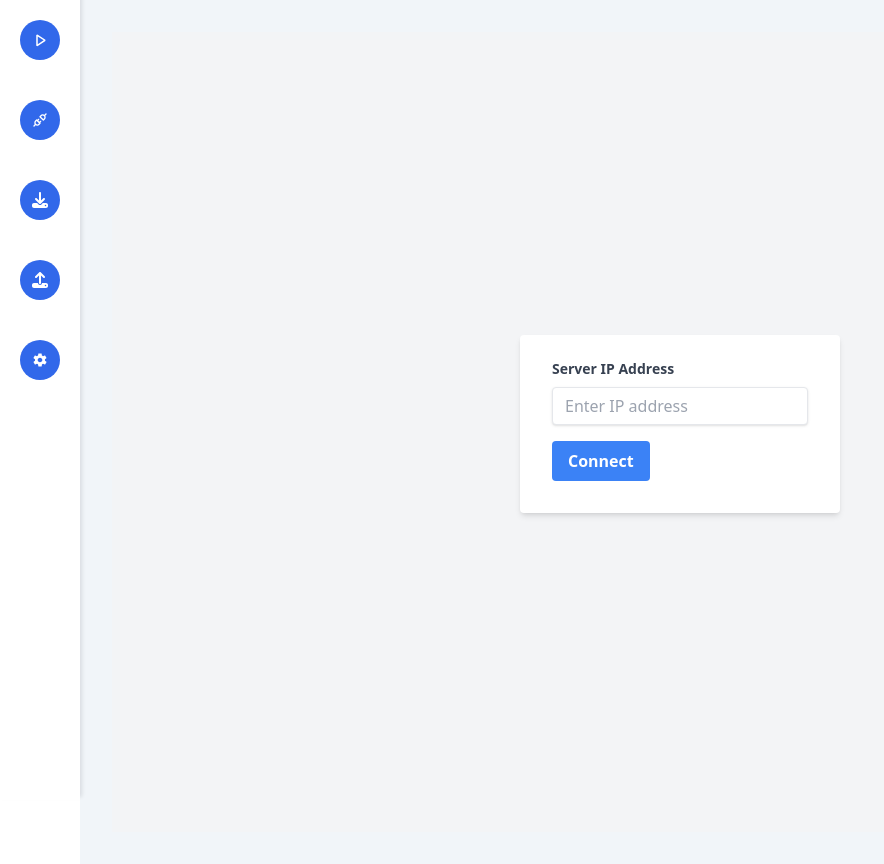
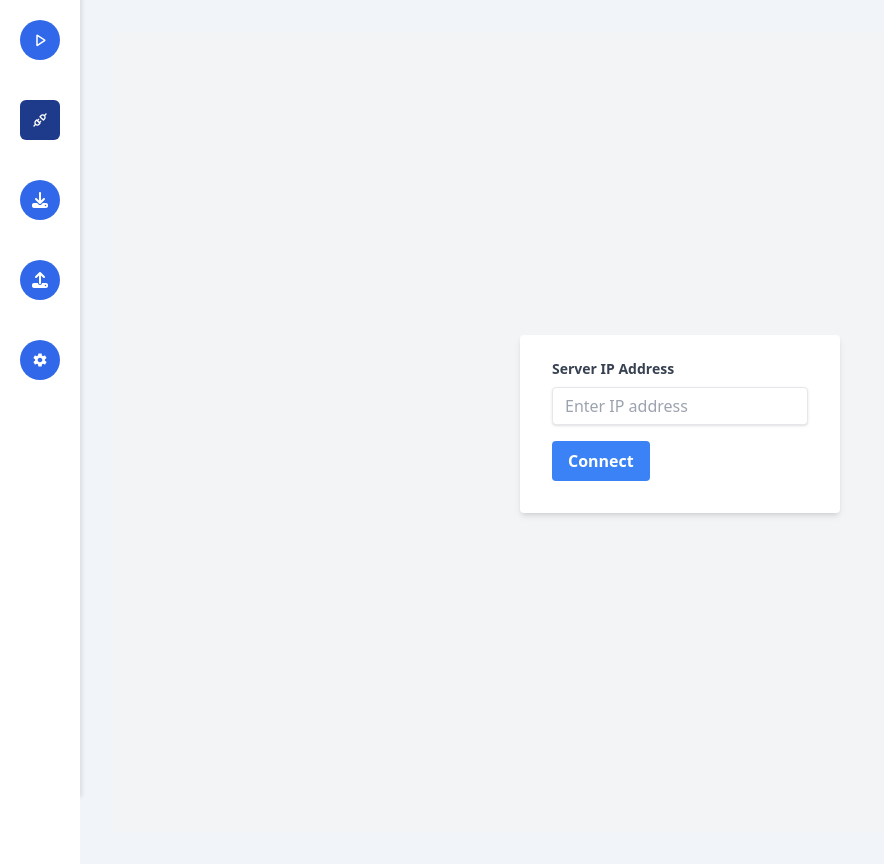
Before and after one commit to Bicheka/file-transfer-system, a React (Vite) app in the folder fileflow/: page / in a window 1280 px wide. Shown: the whole page, without its empty margins (0-884 px from the left). Built offline with nearby package versions, Linux system fonts and the light colour scheme.

Commit message:
on active functionality added to navbar
now it is easier for the user to find out where in the app is located

```diff
--- a/fileflow/src/components/Nav.jsx
+++ b/fileflow/src/components/Nav.jsx
@@ -6,11 +6,11 @@ import { FaStop } from "react-icons/fa";
 import { IoMdSettings } from "react-icons/io";
 import { VscDebugStart } from "react-icons/vsc";
 import { invoke } from "@tauri-apps/api/core";
-
+import { useLocation } from "react-router-dom";
 function Nav(){
 
     // const invoke = window.__TAURI__.invoke
-
+    const location = useLocation();
     const [isServerRunning, setIsServerRunning] = useState(false);
     async function startServer() {
       let response = await invoke('start_server');
@@ -33,13 +33,13 @@ function Nav(){
             :<div onClick={startServer}><NavItem item={<VscDebugStart/>}  text={"start server"}/></div>
           }
 
-          <NavItem path="/" item={<TbPlugConnected/>} text={"connect"}/>
+          <NavItem path="/" item={<TbPlugConnected/>} text={"connect"} isActive={location.pathname === "/"}/>
 
-          <NavItem path="/downloads" item={<FaDownload/>} text={"downloads"}/>
+          <NavItem path="/downloads" item={<FaDownload/>} text={"downloads"} isActive={location.pathname === "/downloads"}/>
 
-          <NavItem path="/uploads" item={<FaUpload/>} text={"uploads"}/>
+          <NavItem path="/uploads" item={<FaUpload/>} text={"uploads"} isActive={location.pathname === "/uploads"}/>
 
-          <NavItem path="/settings" item={<IoMdSettings/>} text={"settings"}/>
+          <NavItem path="/settings" item={<IoMdSettings/>} text={"settings"} isActive={location.pathname === "/settings"}/>
 
       </div>
     </nav>
--- a/fileflow/src/components/NavItem.jsx
+++ b/fileflow/src/components/NavItem.jsx
@@ -1,6 +1,6 @@
 import { useNavigate } from "react-router-dom";
 
-function NavItem({ path, item, text }){
+function NavItem({ path, item, text, isActive }){
 
     const navigate = useNavigate();
 
@@ -8,7 +8,7 @@ function NavItem({ path, item, text }){
         navigate(path)
     }
     return (
-    <div className="group nav-item" onClick={handleClick}>
+    <div className={`group nav-item ${isActive ? "rounded-md bg-blue-900" : ""}`} onClick={handleClick}>
         {item}
 
         <span className="group-hover:scale-100 nav-tooltip">
```
